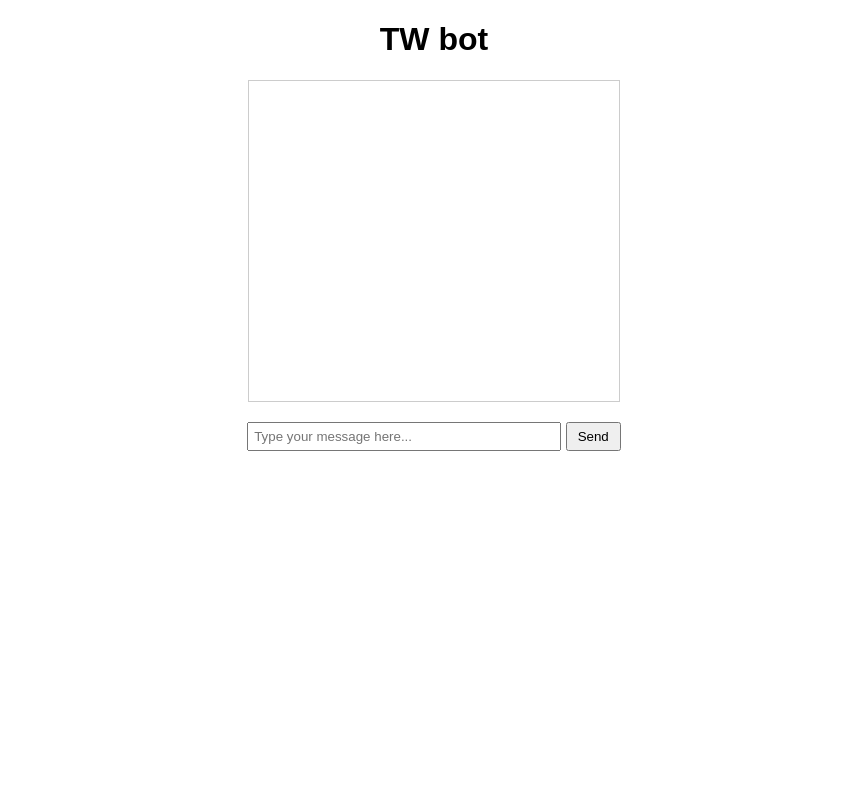
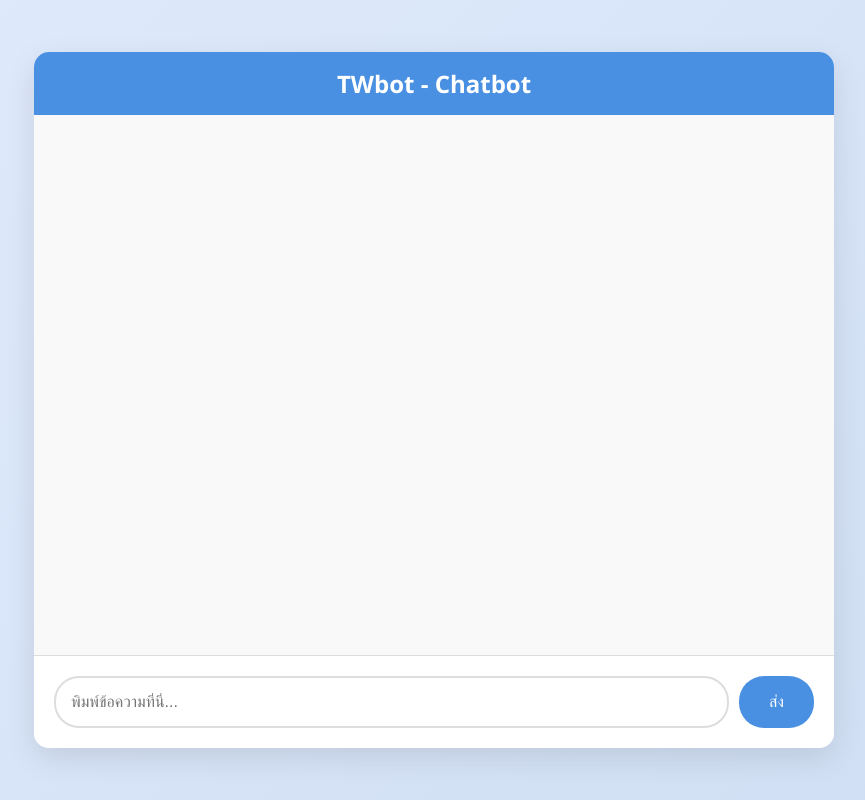
Before and after one commit to Kumalalatest/TWbottest, a plain HTML site: page index.html in a window 1280 px wide. Shown: the whole page, without its empty margins (206-1071 px from the left). Drawn offline with Linux system fonts and the light colour scheme.

Commit message:
Update index.html

```diff
--- a/index.html
+++ b/index.html
@@ -3,25 +3,106 @@
 <head>
     <meta charset="UTF-8">
     <meta name="viewport" content="width=device-width, initial-scale=1.0">
-    <title>TWbot</title>
+    <title>TWbot - Chatbot</title>
     <style>
-        body { font-family: Arial, sans-serif; text-align: center; }
-        #chatbox { width: 350px; height: 300px; border: 1px solid #ccc; margin: 20px auto; overflow-y: scroll; padding: 10px; }
-        #userInput { width: 300px; padding: 5px; }
-        button { padding: 5px 10px; }
+        body {
+            font-family: 'Segoe UI', Arial, sans-serif;
+            background: linear-gradient(135deg, #e0eafc, #cfdef3);
+            margin: 0;
+            display: flex;
+            justify-content: center;
+            align-items: center;
+            min-height: 100vh;
+        }
+        .chat-container {
+            width: 800px; /* ขนาดใหญ่ขึ้นให้เหมาะกับคอม */
+            background-color: #ffffff;
+            border-radius: 15px;
+            box-shadow: 0 10px 30px rgba(0, 0, 0, 0.1);
+            overflow: hidden;
+        }
+        .chat-header {
+            background-color: #4a90e2;
+            color: white;
+            padding: 15px;
+            text-align: center;
+            font-size: 24px;
+            font-weight: bold;
+        }
+        #chatbox {
+            height: 500px; /* หน้าต่างแชทสูงขึ้น */
+            padding: 20px;
+            overflow-y: auto;
+            background-color: #f9f9f9;
+            border-bottom: 1px solid #ddd;
+        }
+        #chatbox p {
+            margin: 10px 0;
+            padding: 10px 15px;
+            border-radius: 10px;
+            max-width: 70%;
+            word-wrap: break-word;
+        }
+        #chatbox p.user {
+            background-color: #4a90e2;
+            color: white;
+            margin-left: auto;
+            text-align: right;
+        }
+        #chatbox p.bot {
+            background-color: #e9ecef;
+            color: #333;
+            margin-right: auto;
+        }
+        .input-container {
+            display: flex;
+            padding: 20px;
+            background-color: #fff;
+        }
+        #userInput {
+            flex: 1;
+            padding: 15px;
+            font-size: 16px;
+            border: 2px solid #ddd;
+            border-radius: 25px;
+            outline: none;
+            transition: border-color 0.3s;
+        }
+        #userInput:focus {
+            border-color: #4a90e2;
+        }
+        button {
+            padding: 15px 30px;
+            margin-left: 10px;
+            background-color: #4a90e2;
+            color: white;
+            border: none;
+            border-radius: 25px;
+            font-size: 16px;
+            cursor: pointer;
+            transition: background-color 0.3s;
+        }
+        button:hover {
+            background-color: #357abd;
+        }
     </style>
 </head>
 <body>
-    <h1>TW bot</h1>
-    <div id="chatbox"></div>
-    <input type="text" id="userInput" placeholder="Type your message here...">
-    <button onclick="sendMessage()">Send</button>
+    <div class="chat-container">
+        <div class="chat-header">TWbot - Chatbot</div>
+        <div id="chatbox"></div>
+        <div class="input-container">
+            <input type="text" id="userInput" placeholder="พิมพ์ข้อความที่นี่...">
+            <button onclick="sendMessage()">ส่ง</button>
+        </div>
+    </div>
 
     <script>
         function addMessage(sender, text) {
             const chatbox = document.getElementById('chatbox');
             const message = document.createElement('p');
             message.textContent = `${sender}: ${text}`;
+            message.className = sender.toLowerCase(); // เพิ่มคลาส user หรือ bot
             chatbox.appendChild(message);
             chatbox.scrollTop = chatbox.scrollHeight;
         }
@@ -45,10 +126,14 @@
                     headers: { 'Content-Type': 'application/json' },
                     body: JSON.stringify({ message })
                 });
+                if (!response.ok) {
+                    throw new Error(`HTTP error! Status: ${response.status}`);
+                }
                 const data = await response.json();
-                return data.reply;
+                return data.reply || "ไม่มีคำตอบจากบอท";
             } catch (error) {
-                return "Error connecting to the bot!";
+                console.log('Error:', error);
+                return `เกิดข้อผิดพลาด: ${error.message}`;
             }
         }
 
```
